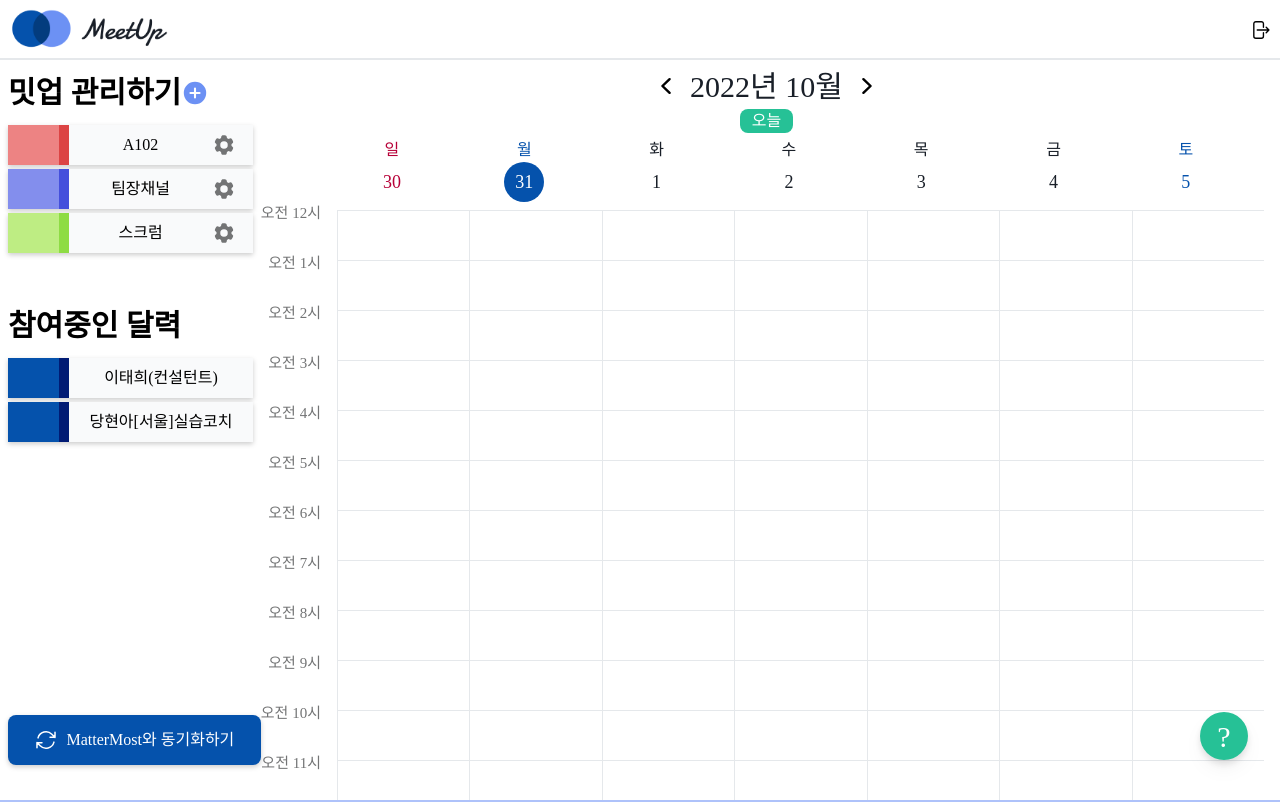
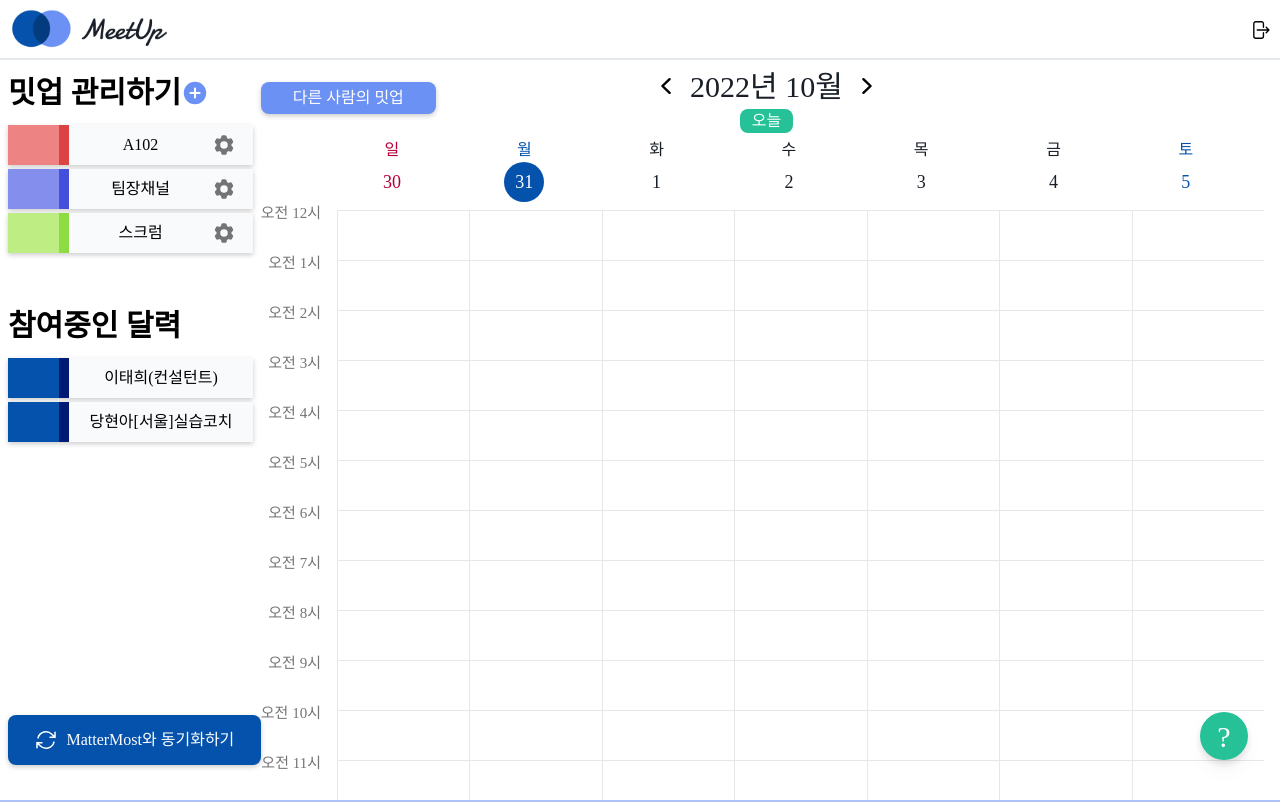
Before and after one commit to drsuneamer/MeetUp, a React (Create React App) app in the folder frontend/: page / in a window 1280 px wide. Shown: the top 802 px of the page. Built offline with nearby package versions, Linux system fonts and the light colour scheme.

Commit message:
[#S07P31A102-184][FE] feat: add badge to distinguish whether it's my calendar or not

```diff
--- a/frontend/src/components/MonthlyCalendarHeader.tsx
+++ b/frontend/src/components/MonthlyCalendarHeader.tsx
@@ -1,4 +1,4 @@
-import React, { useMemo } from 'react';
+import React, { useState, useEffect, useMemo } from 'react';
 import Button from './common/Button';
 import IconLeft from './common/IconLeft';
 import IconRight from './common/IconRight';
@@ -9,6 +9,14 @@ import { setCurrentDate, setToday } from '../stores/modules/dates';
 const Header = () => {
   const { currentDate } = useAppSelector((state) => state.dates);
   const dispatch = useAppDispatch();
+  const [isMyCalendar, setIsMyCalendar] = useState(false)
+
+  useEffect(()=>{
+    if ( window.location.href === 'http://localhost:3000/') {
+      setIsMyCalendar(true)
+    }
+  }, [])
+
 
   const displayDate = useMemo(() => {
     const date = new Date(currentDate);
@@ -42,7 +50,11 @@ const Header = () => {
 
   return (
     <>
-      <header className="flex flex-col items-center px-4 justify-center w-full h-[80px] mt-[50px]">
+      <header className="flex flex-col relative items-center px-4 justify-center w-full h-[80px] mt-[50px]">
+        { isMyCalendar ?
+        <div className="absolute left-0 bg-point py-1 px-8 drop-shadow-button rounded text-background">나의 밋업</div> :
+        <div className="absolute left-0 bg-point py-1 px-8 drop-shadow-button rounded text-background">다른 사람의 밋업</div>
+        }
         <div className="flex items-center">
           <Button className="p-1 sm:mx-1 hover:bg-line hover:rounded-full" onClick={handlePrevWeek}>
             <IconLeft className="w-8 h-8" />
--- a/frontend/src/components/WeeklyCalendarHeader.tsx
+++ b/frontend/src/components/WeeklyCalendarHeader.tsx
@@ -2,7 +2,6 @@ import React, { useMemo } from 'react';
 import { DAYS } from '../components/constants/Days';
 import { getThisWeek } from '../utils/GetThisWeek';
 import { useAppSelector } from '../stores/ConfigHooks';
-import holiday from '../data/holidays.json';
 
 const WeeklyCalenderHeader = () => {
   const { currentDate } = useAppSelector((state) => state.dates);
```
